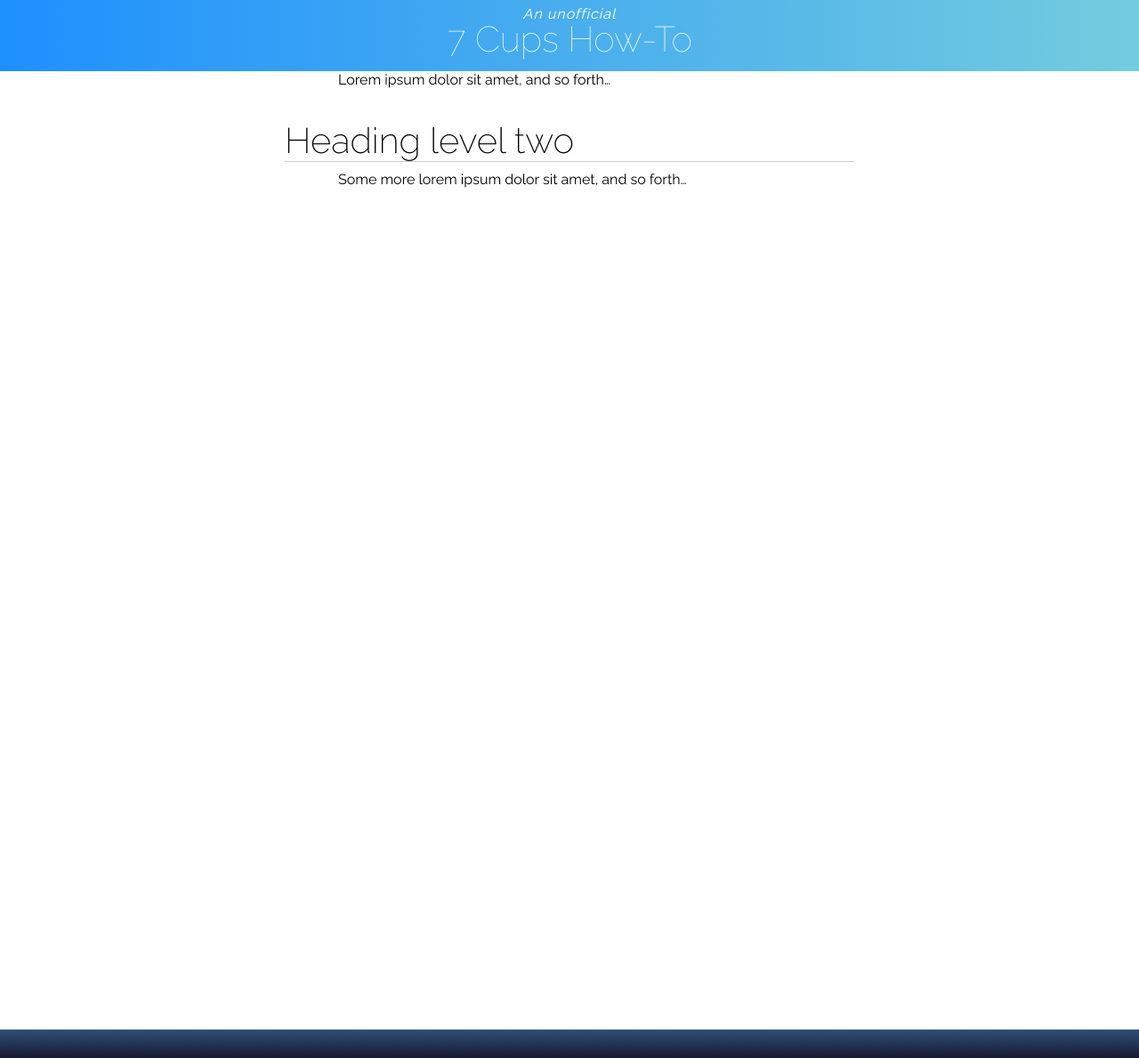
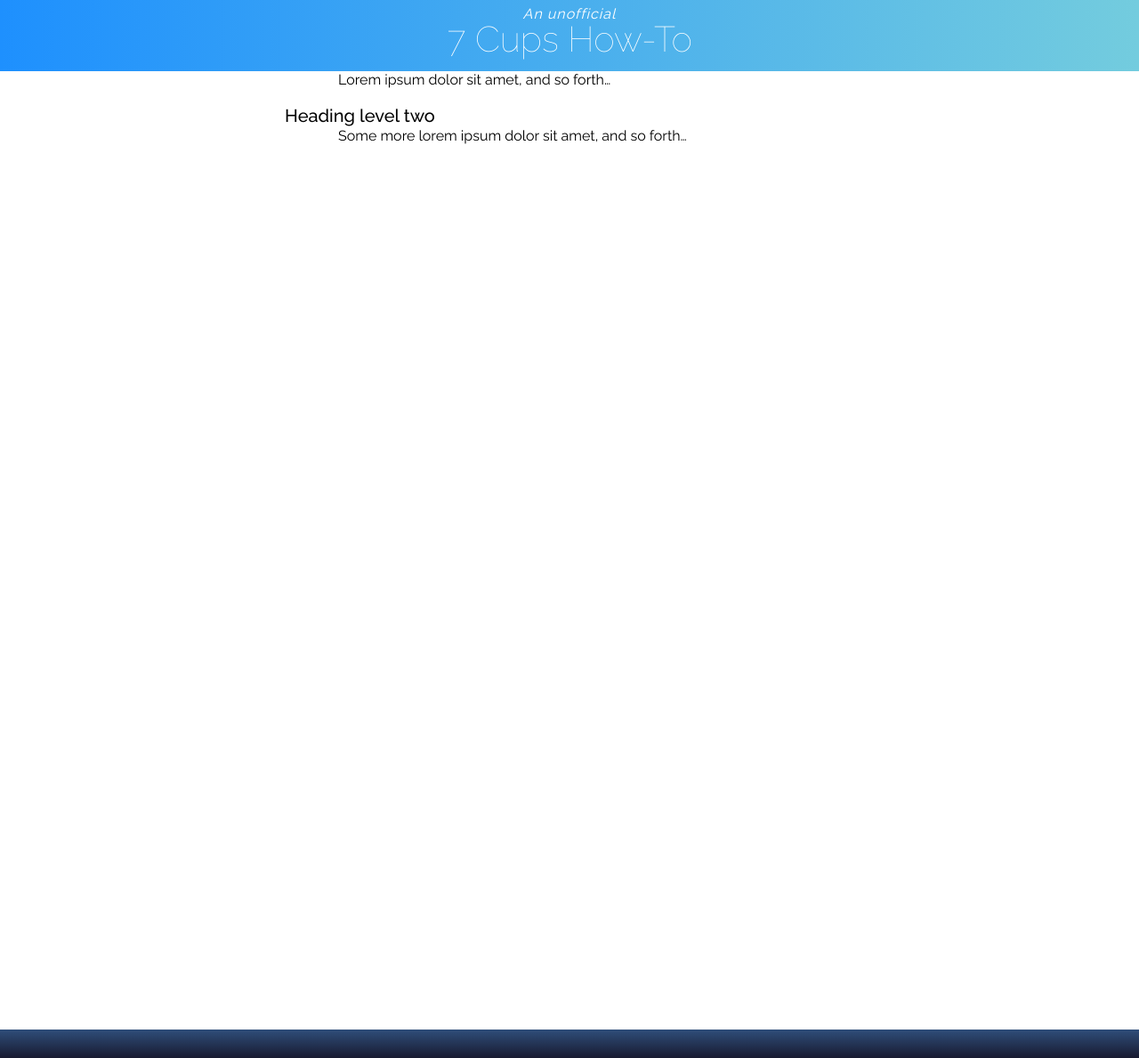
Before and after one commit to RarelyCharlie/rarelycharlie.github.io, a Jekyll site: the page built from howto/test.md, in a window 1280 px wide and 1189 px high. Shown: the whole window at 89% size. Built offline with Jekyll 4.4.1, drawn with Linux system fonts in a browser that asks for light colours.

Commit message:
migrate heading levels

```diff
--- a/_layouts/howto.html
+++ b/_layouts/howto.html
@@ -20,8 +20,9 @@
 html {padding-top: 80px;}
 body {font-size: 16px; line-height: 130%; font-family: Raleway; margin: 0;}
 body.keyboard {overflow: hidden;}
-#content h1 {font-size: 20px; font-weight: 500; margin-bottom: 0; z-index: 1; line-height: 26px; cursor: default;}
-#content h2 {font-size: 40px; line-height: normal; font-weight: 200; border-bottom: 1px solid #ccc; margin-bottom: .5ex;}
+#content h1 {font-size: 40px; line-height: normal; font-weight: 200; border-bottom: 1px solid #ccc; margin-bottom: .5ex;}
+#content h2 {font-size: 20px; font-weight: 500; margin-bottom: 0; z-index: 1; line-height: 26px; cursor: default;}
+#content h3 {font-size: 18px; line-height: normal; font-weight: 500; margin-bottom: .5ex;}
 #header {z-index: 1; position: relative; height: 80px; width: 100%; background: #159957 linear-gradient(to right, #1e90fe 0%, #73ccde 100%);}
 #footer {position: fixed; bottom: 0; height: 32px; width: 100%; background: #2f4e7a linear-gradient(#2f4e7a, #181a30);}
 #header {position: fixed; top: 0; text-align: center;}
```
